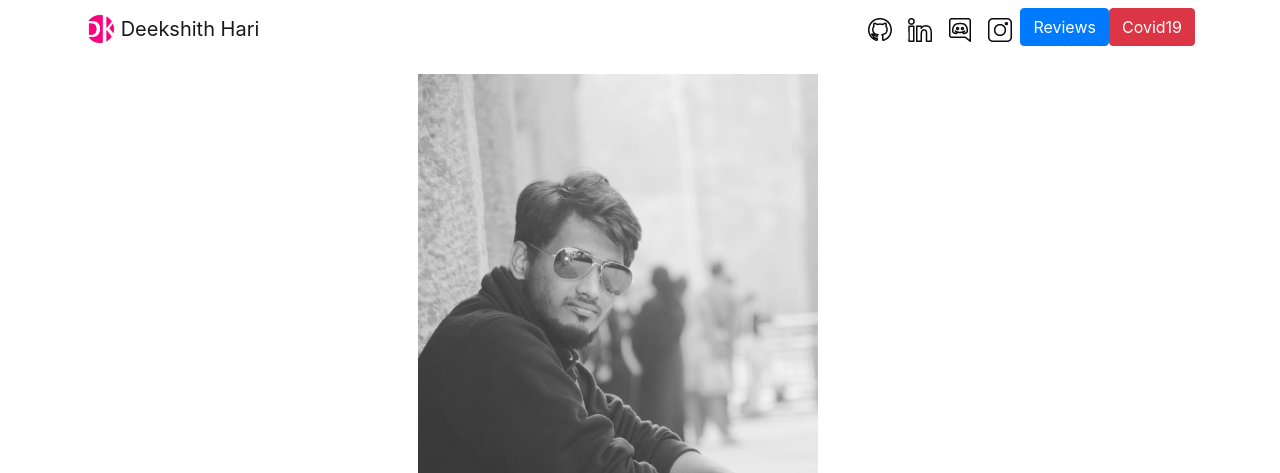
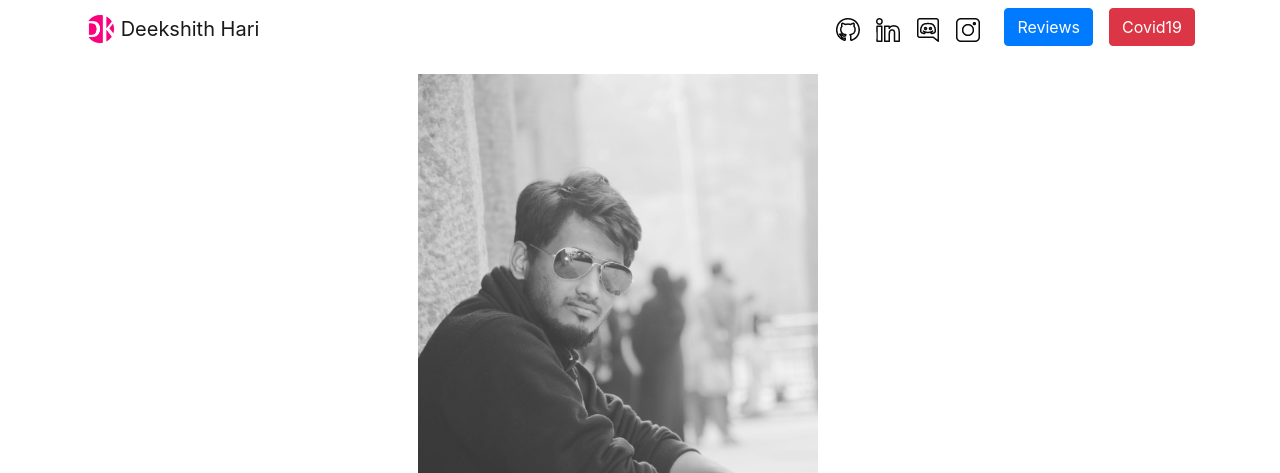
Before and after one commit to deekhari00716/Django3-portfolio, a Django app: page / in a window 1280 px wide. Shown: the top 473 px of the page. Run offline with Django 3.2, Linux system fonts and the light colour scheme; data comes from the database, SQL or seed files in the repository; some libraries are stand-ins or nearby versions.

Commit message:
tab edit

```diff
--- a/portfolio/templates/portfolio/base.html
+++ b/portfolio/templates/portfolio/base.html
@@ -10,14 +10,15 @@
     <!-- Bootstrap CSS -->
     <link rel="stylesheet" href="https://stackpath.bootstrapcdn.com/bootstrap/4.4.1/css/bootstrap.min.css" integrity="sha384-Vkoo8x4CGsO3+Hhxv8T/Q5PaXtkKtu6ug5TOeNV6gBiFeWPGFN9MuhOf23Q9Ifjh" crossorigin="anonymous">
     <link rel="icon" type="image/png" href="{% static "portfolio/DKLOGO.png" %}">
+    <link href="https://fonts.googleapis.com/css2?family=Poppins:wght@200&display=swap" rel="stylesheet">
     <title>Deekshith Hari</title>
   </head>
   <body>
-            <nav class="navbar navbar-expand-md navbar-light">
+            <nav id="topNav" class="navbar navbar-expand-md navbar-light">
             <div class="container">
               <a class="navbar-brand" href="{% url 'home' %}">
                 <img src="{% static "portfolio/DKLOGO.png" %}" width="30" height="30" class="d-inline-block align-top" alt="Nick's Logo">
-                <span>Deekshith Hari</span>
+                <span id="DK">Deekshith Hari</span>
               </a>
               <button class="navbar-toggler" type="button" data-toggle="collapse" data-target="#navbarNav" aria-controls="navbarNav" aria-expanded="false" aria-label="Toggle navigation">
                 <span class="navbar-toggler-icon"></span>
@@ -41,12 +42,12 @@
                     </a>
                   </li>
                   <li class="nav-item">
-                    <a class="nav-link" href="https://www.instagram.com/deekshi_mambally/" target="_blank">
+                    <a class="nav-link" href="https://www.instagram.com/deekshi_mambally/" target="_blank" style="margin-right:16px">
                           <img src="{% static "portfolio/instagram.png" %}" width="24" height="24">
                     </a>
                   </li>
                   <li>
-                    <a role="button" href="{% url 'blogapp:all_blogs' %}" class="btn btn-primary">Reviews</a>
+                    <a role="button" href="{% url 'blogapp:all_blogs' %}" class="btn btn-primary" style="margin-right:16px">Reviews</a>
                   </li>
                   <li>
                     <a role="button" href="https://www.worldometers.info/coronavirus/" class="btn btn-danger">Covid19</a>
```
Also changed, not shown: portfolio/static/portfolio/custom.css (added, +24 -0 lines).
